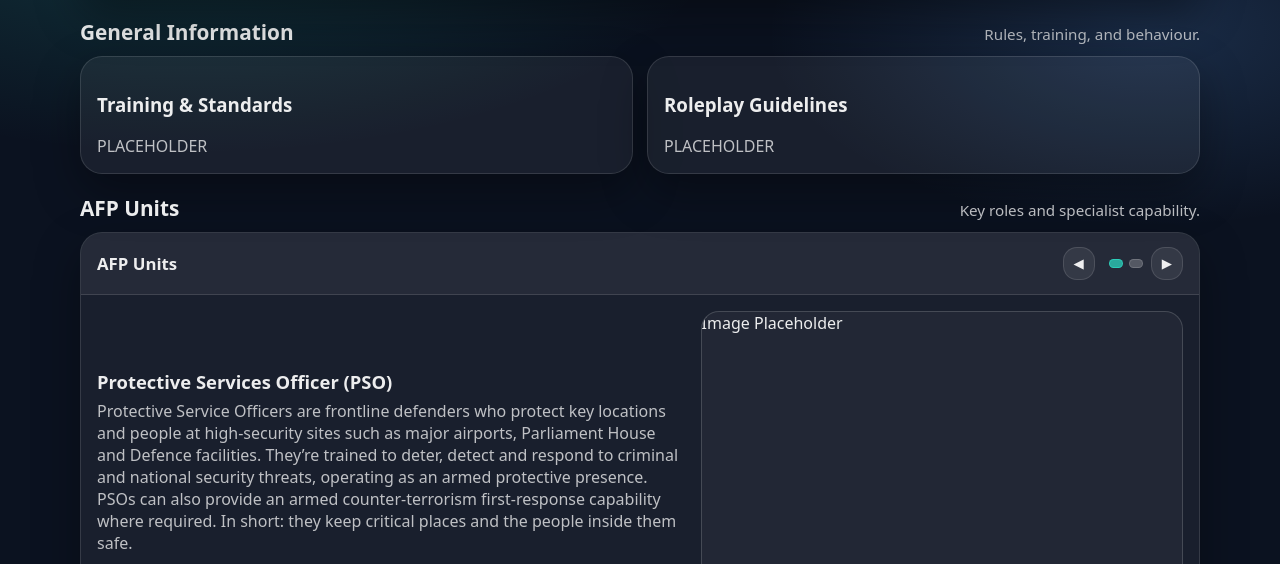
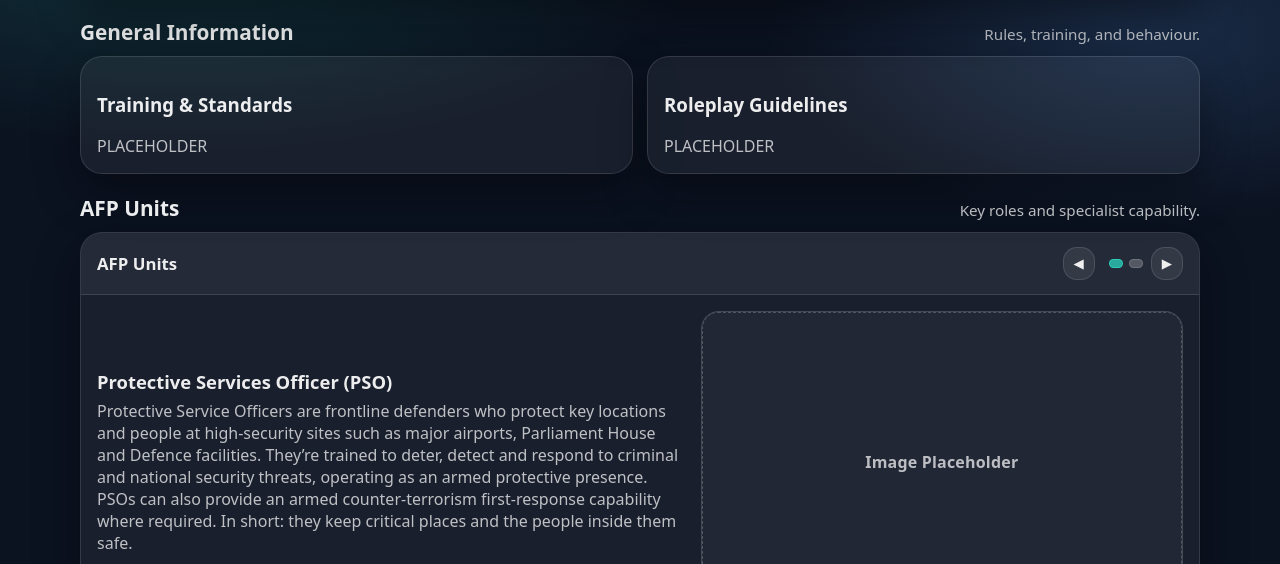
Before and after one commit to S16181/S16181.github.io, a plain HTML site: page about.html in a window 1280 px wide. Shown: the part 236-800 px from the top of the page. Drawn offline with Linux system fonts and the light colour scheme.

Commit message:
Update style.css

```diff
--- a/css/style.css
+++ b/css/style.css
@@ -343,6 +343,23 @@
   border: 1px solid rgba(255,255,255,0.16);
   background: rgba(255,255,255,0.04);
 }
+/* Image-only carousel slides (Propaganda) */
+.slide.image-only{
+  grid-template-columns: 1fr;
+}
+
+/* Placeholder inside slide-media (for PSO/TRT) */
+.media-placeholder{
+  width: 100%;
+  height: 100%;
+  display: grid;
+  place-items: center;
+  color: rgba(255,255,255,0.70);
+  font-weight: 700;
+  letter-spacing: 0.2px;
+  border: 1px dashed rgba(255,255,255,0.22);
+  border-radius: 16px;
+}
 
 .slide-media img{
   width: 100%;
```
